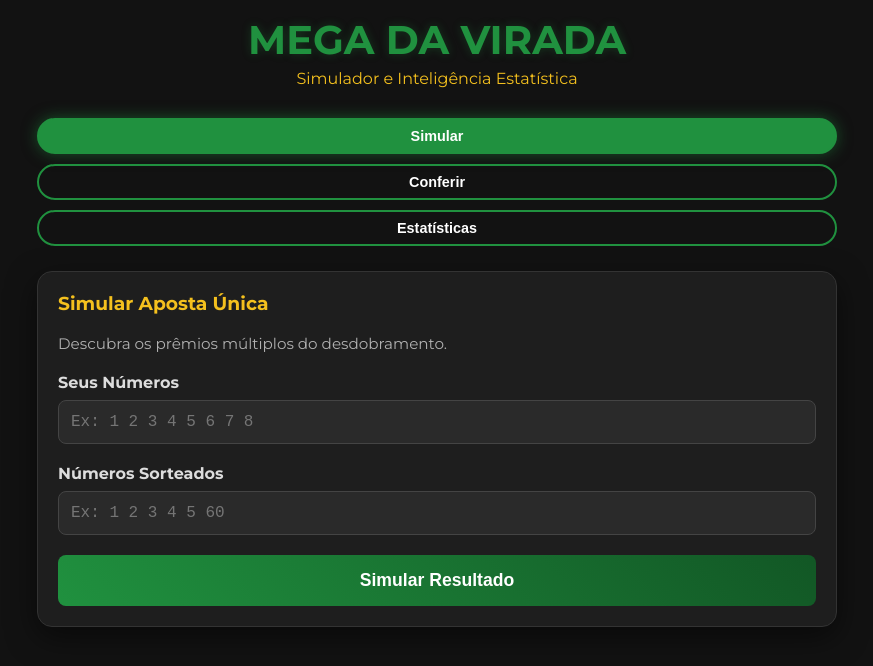
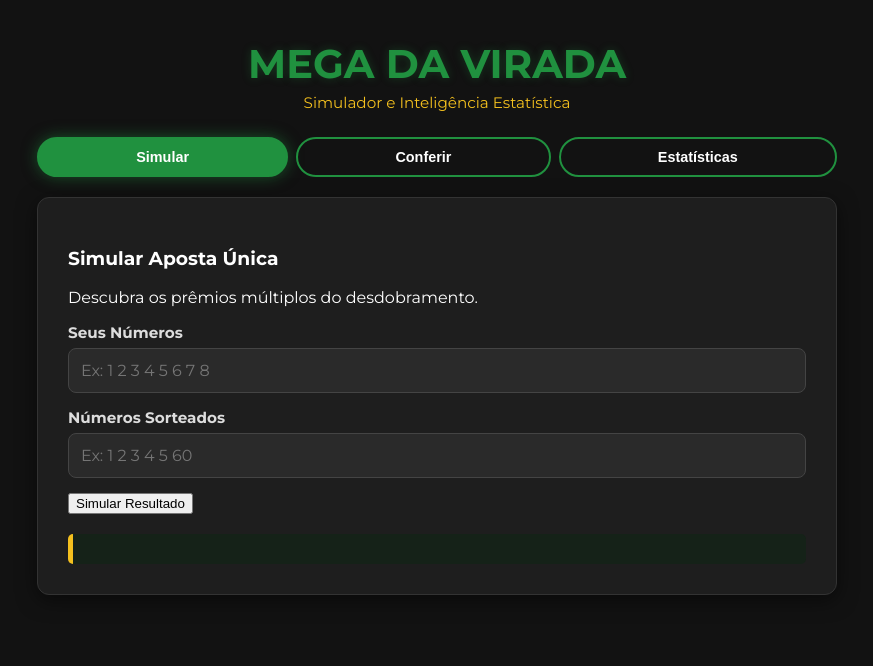
Before and after one commit to MarcusFernando/mega-virada-api, a plain HTML site: page mega_virada_api/frontend/index.html in a window 1280 px wide. Shown: the whole page, without its empty margins (203-1076 px from the left). Drawn offline with Linux system fonts and the light colour scheme.

Commit message:
Update styles.css

```diff
--- a/mega_virada_api/frontend/styles.css
+++ b/mega_virada_api/frontend/styles.css
@@ -1,214 +1,174 @@
+/* --- RESET E VARIÁVEIS --- */
 :root {
-    --primary: #20913f; /* Mega Sena Green */
+    --primary: #20913f;
     --primary-dark: #125725;
-    --accent: #f4c01e; /* Gold */
+    --accent: #f4c01e;
     --bg-dark: #121212;
     --card-bg: #1e1e1e;
     --text-light: #ffffff;
     --text-dim: #b0b0b0;
+}
+*, *::before, *::after {
+    box-sizing: border-box; /* ISSO É CRUCIAL: impede que padding aumente a largura */
 }
 body {
     font-family: 'Montserrat', sans-serif;
     background-color: var(--bg-dark);
     color: var(--text-light);
     margin: 0;
-    padding: 15px; /* Reduzi um pouco */
+    padding: 10px; /* Padding menor no body para mobile */
+    overflow-x: hidden; /* Impede rolagem horizontal indesejada no nível macro */
 }
 .container {
     max-width: 800px;
     margin: 0 auto;
-    width: 100%; /* Garante que não ultrapasse */
+    width: 100%;
 }
+/* --- HEADER --- */
 header {
     text-align: center;
-    margin-bottom: 30px;
+    margin-bottom: 25px;
+    padding: 0 10px;
 }
 h1 {
     color: var(--primary);
-    font-size: 2rem; /* Ajustado para mobile */
+    font-size: 1.8rem; /* Fonte menor no mobile */
+    line-height: 1.2;
     margin: 0;
     text-shadow: 0 0 10px rgba(32, 145, 63, 0.3);
 }
 .subtitle {
     color: var(--accent);
-    font-size: 1rem;
+    font-size: 0.95rem;
     margin-top: 5px;
 }
-/* Tabs Responsivas */
+/* --- TABS --- */
 .tabs {
     display: flex;
+    flex-wrap: wrap; /* Permite que botões caiam para linha de baixo */
     justify-content: center;
-    margin-bottom: 25px;
-    gap: 10px;
-    flex-wrap: wrap; /* Pulo do gato: quebra linha se não couber */
+    margin-bottom: 20px;
+    gap: 8px;
 }
 .tab-btn {
     background: transparent;
     border: 2px solid var(--primary);
     color: var(--text-light);
-    padding: 8px 16px; /* Levemente menor */
-    border-radius: 25px;
+    padding: 10px 15px;
+    border-radius: 20px;
     cursor: pointer;
     font-weight: 600;
-    transition: all 0.3s ease;
     font-size: 0.9rem;
-    flex: 1 1 auto; /* Permite crescer/encolher */
+    flex: 1 1 auto; /* Flexível: cresce e encolhe */
     text-align: center;
-    min-width: 100px; /* Tamanho mínimo confortável */
-}
-.tab-btn:hover {
-    background: var(--primary-dark);
+    min-width: 120px; /* Tamanho mínimo para não quebrar texto */
 }
 .tab-btn.active {
     background: var(--primary);
     color: white;
     box-shadow: 0 0 15px rgba(32, 145, 63, 0.5);
 }
-.tab-content {
-    display: none;
-    animation: fadeIn 0.5s;
-}
-.tab-content.active {
-    display: block;
-}
+/* --- CONTEÚDO E CARDS --- */
+.tab-content { display: none; }
+.tab-content.active { display: block; animation: fadeIn 0.5s; }
 @keyframes fadeIn {
     from { opacity: 0; transform: translateY(10px); }
     to { opacity: 1; transform: translateY(0); }
 }
-/* Forms and Cards */
 .card {
     background-color: var(--card-bg);
-    padding: 20px; /* Reduzi padding para ganhar espaço no mobile */
-    border-radius: 15px;
-    box-shadow: 0 10px 30px rgba(0, 0, 0, 0.5);
+    padding: 20px 15px; /* Padding lateral reduzido */
+    border-radius: 12px;
+    box-shadow: 0 5px 20px rgba(0,0,0,0.5);
     border: 1px solid #333;
+    width: 100%;
+    margin-bottom: 20px;
 }
-h3 {
-    margin-top: 0;
-    color: var(--accent);
-}
-.desc {
-    color: var(--text-dim);
-    margin-bottom: 20px;
-    font-size: 0.95rem;
-}
+/* --- INPUTS E FORMULÁRIOS --- */
 .input-group {
-    margin-bottom: 20px;
+    margin-bottom: 15px;
+    width: 100%;
 }
 label {
     display: block;
-    margin-bottom: 8px;
+    margin-bottom: 6px;
     font-weight: bold;
     color: #ddd;
+    font-size: 0.95rem;
 }
-input[type="text"], textarea, select {
+/* Força inputs a nunca passarem de 100% */
+input[type="text"],
+input[type="number"],
+textarea,
+select {
     width: 100%;
+    max-width: 100%;
     padding: 12px;
     background-color: #2a2a2a;
     border: 1px solid #444;
     border-radius: 8px;
     color: white;
-    font-family: monospace; /* Bom para números */
     font-size: 1rem;
-    box-sizing: border-box; /* Essencial para não vazar a borda */
+    font-family: inherit;
 }
-input:focus, textarea:focus, select:focus {
-    outline: none;
-    border-color: var(--primary);
-    box-shadow: 0 0 5px var(--primary);
+/* Generator Controls (Selects lado a lado ou empilhados) */
+.generator-controls {
+    display: flex;
+    flex-direction: column; /* Mobile first: um embaixo do outro */
+    gap: 15px;
+    width: 100%;
 }
-button {
-    width: 100%;
-    padding: 15px;
-    background: linear-gradient(45deg, var(--primary), var(--primary-dark));
-    color: white;
-    border: none;
-    border-radius: 8px;
-    font-size: 1.1rem;
-    font-weight: bold;
-    cursor: pointer;
-    transition: transform 0.2s;
-}
-button:hover {
-    transform: scale(1.02);
-    filter: brightness(1.1);
-}
-button:active {
-    transform: scale(0.98);
-}
-/* Results */
+/* --- RESULTADOS --- */
 .result-box {
-    margin-top: 25px;
+    margin-top: 20px;
     padding: 15px;
     background-color: #152218;
     border-left: 5px solid var(--accent);
     border-radius: 5px;
-    word-break: break-word; /* Evita texto vazando horizontalmente */
+    width: 100%;
+    overflow-wrap: break-word; /* Quebra palavras longas se precisar */
 }
-.hidden { display: none; }
-.result-detail {
-    margin: 5px 0;
-    font-size: 1rem;
-}
-.highlight {
-    color: var(--accent);
-    font-weight: bold;
-}
-small {
-    color: #666;
-    display: block;
-    margin-top: 5px;
-}
-/* Stats Grid Responsivo */
+/* --- ESTATÍSTICAS (GRID) --- */
 .stats-grid {
     display: grid;
-    /* Mobile First: 1 coluna por padrão */
-    grid-template-columns: 1fr;
+    grid-template-columns: 1fr; /* Mobile: 1 coluna única */
     gap: 15px;
     margin-top: 20px;
-}
-/* Se a tela for maior que 600px, usa 2 colunas */
-@media (min-width: 600px) {
-    .stats-grid {
-        grid-template-columns: 1fr 1fr;
-        gap: 20px;
-    }
-
-    h1 { font-size: 2.5rem; }
+    width: 100%;
 }
 .stat-box {
     background: #152218;
     padding: 15px;
     border-radius: 8px;
-}
-.stat-box h4 {
-    margin-top: 0;
-    color: var(--primary);
-    border-bottom: 2px solid #333;
-    padding-bottom: 5px;
-}
-.stat-list {
-    list-style: none;
-    padding: 0;
-    margin: 0;
+    width: 100%; /* Garante que o box não vaze */
 }
 .stat-list li {
     display: flex;
     justify-content: space-between;
-    padding: 8px 0; /* Mais fácil de clicar/ler no touch */
+    align-items: center;
+    padding: 10px 0;
     border-bottom: 1px solid #2a2a2a;
-}
-.stat-list li:last-child {
-    border-bottom: none;
-}
-.stat-badge {
-    background: #333;
-    padding: 2px 8px;
-    border-radius: 10px;
     font-size: 0.9rem;
 }
-/* Generator */
-.generator-controls {
-    display: flex;
-    flex-direction: column;
-    gap: 15px;
+/* --- MEDIA QUERY: TABLETS E DESKTOPS --- */
+@media (min-width: 768px) {
+    body { padding: 40px; }
+
+    h1 { font-size: 2.5rem; }
+
+    .card { padding: 30px; }
+    /* No PC, volta a ser 2 colunas */
+    .stats-grid {
+        grid-template-columns: 1fr 1fr;
+        gap: 20px;
+    }
+    /* No PC, os controles do gerador ficam lado a lado */
+    .generator-controls {
+        flex-direction: row;
+    }
+
+    .generator-controls select {
+        width: auto;
+        flex: 1;
+    }
+}
```
